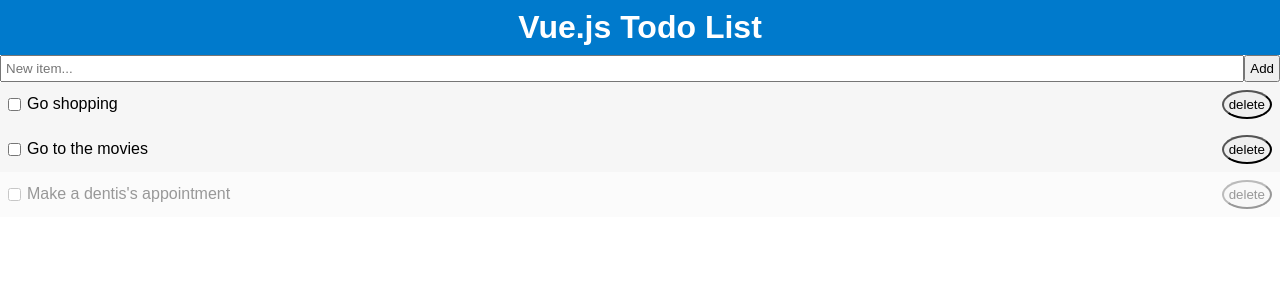
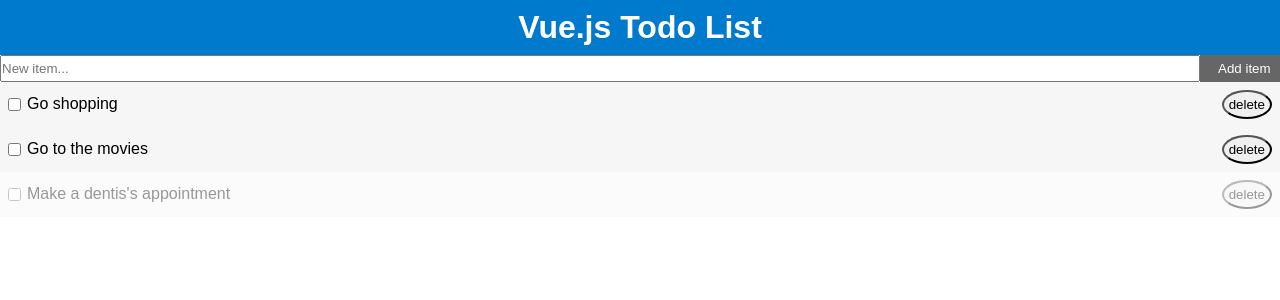
Before and after one commit to bratosab/vue-todo-list, a Vue app: page / in a window 1280 px wide. Shown: the top 300 px of the page. Built offline with nearby package versions, Linux system fonts and the light colour scheme.

Commit message:
Add item form

```diff
--- a/package.json
+++ b/package.json
@@ -9,6 +9,7 @@
   },
   "dependencies": {
     "core-js": "^2.6.5",
+    "uuid": "^3.3.2",
     "vue": "^2.6.10"
   },
   "devDependencies": {
--- a/src/App.vue
+++ b/src/App.vue
@@ -1,8 +1,8 @@
 <template>
   <div id="app">
     <TodoHeader />
-    <Add />
-    <List v-bind:todos="todos" v-on:remove-item="removeItem" />
+    <Add v-on:add-item="addItem" />
+    <List v-bind:todos="todoItems" v-on:remove-item="removeItem" />
   </div>
 </template>
 
@@ -20,7 +20,7 @@
   },
   data() {
     return {
-      todos: [
+      todoItems: [
         {
           id: 1,
           name: "Go shopping",
@@ -41,7 +41,10 @@
   },
   methods: {
     removeItem(id) {
-      this.todos = this.todos.filter(todo => todo.id !== id);
+      this.todoItems = this.todoItems.filter(todo => todo.id !== id);
+    },
+    addItem(newItem) {
+      this.todoItems = [...this.todoItems, newItem];
     }
   }
 };
@@ -58,4 +61,15 @@
   font-family: Arial, Helvetica, sans-serif;
   line-height: 1.4;
 }
+
+.btn {
+  background: #666666;
+  color: #ffffff;
+  border: none;
+  padding: 6px 18px;
+  cursor: pointer;
+}
+.btn:hover {
+  background: #555555;
+}
 </style>
--- a/src/components/Add.vue
+++ b/src/components/Add.vue
@@ -1,15 +1,36 @@
 <template>
   <div>
-    <form>
-      <input type="text" name="title" placeholder="New item..." />
-      <input type="submit" value="Add" class="add-btn" />
+    <form @submit="addItem">
+      <input type="text" name="name" v-model="name" placeholder="New item..." />
+      <input type="submit" value="Add item" class="btn" />
     </form>
   </div>
 </template>
 
 <script>
+import uuid from "uuid";
+
 export default {
-  name: "Add"
+  name: "Add",
+  data() {
+    return {
+      name: ""
+    };
+  },
+  methods: {
+    addItem(e) {
+      e.preventDefault();
+      const newItem = {
+        id: uuid.v4(),
+        name: this.name,
+        completed: false
+      };
+
+      this.$emit("add-item", newItem);
+
+      this.name = "";
+    }
+  }
 };
 </script>
 
@@ -17,11 +38,11 @@
 form {
   display: flex;
 }
+
 input[type="text"] {
   flex: 1;
-  padding: 4px;
 }
 input[type="submit"] {
-  padding: 4px;
+  width: 80px;
 }
 </style>
```
Also changed, not shown: 1 other file (tests, documents, lock files or other folders).
